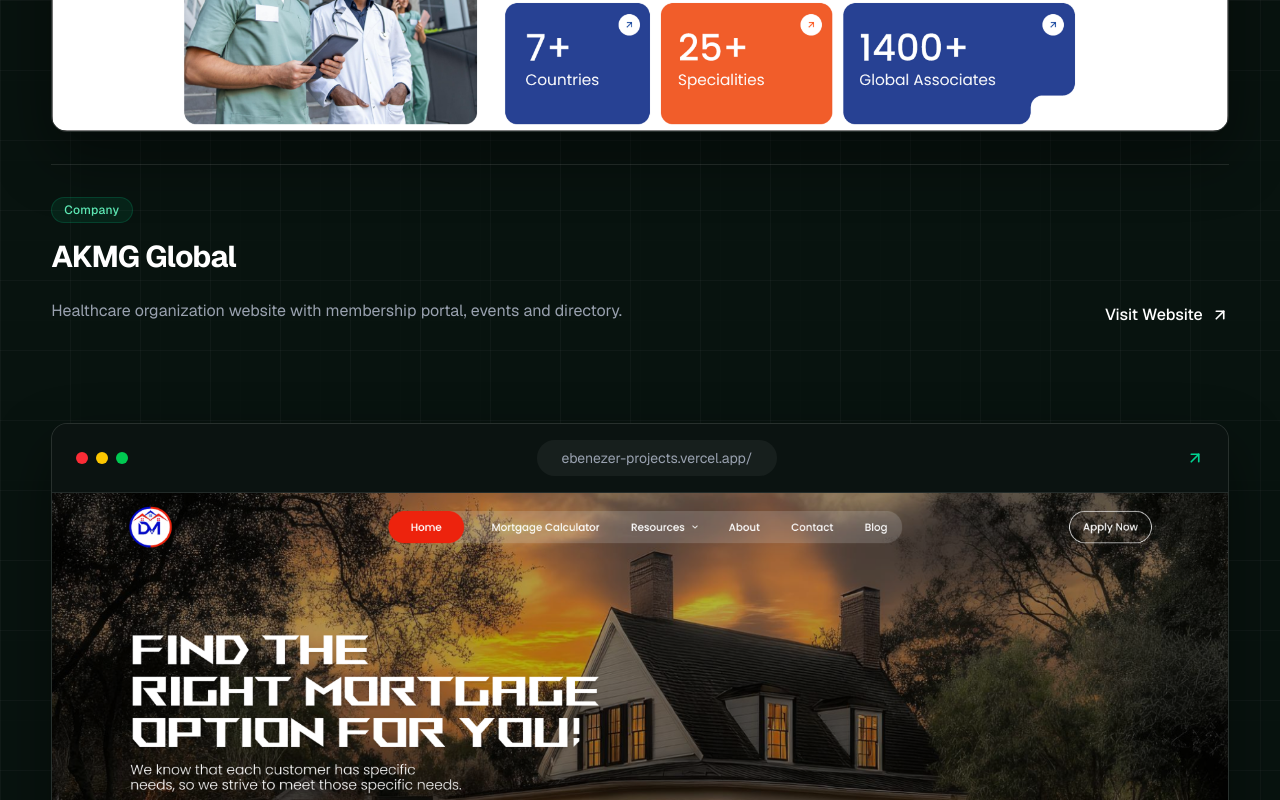
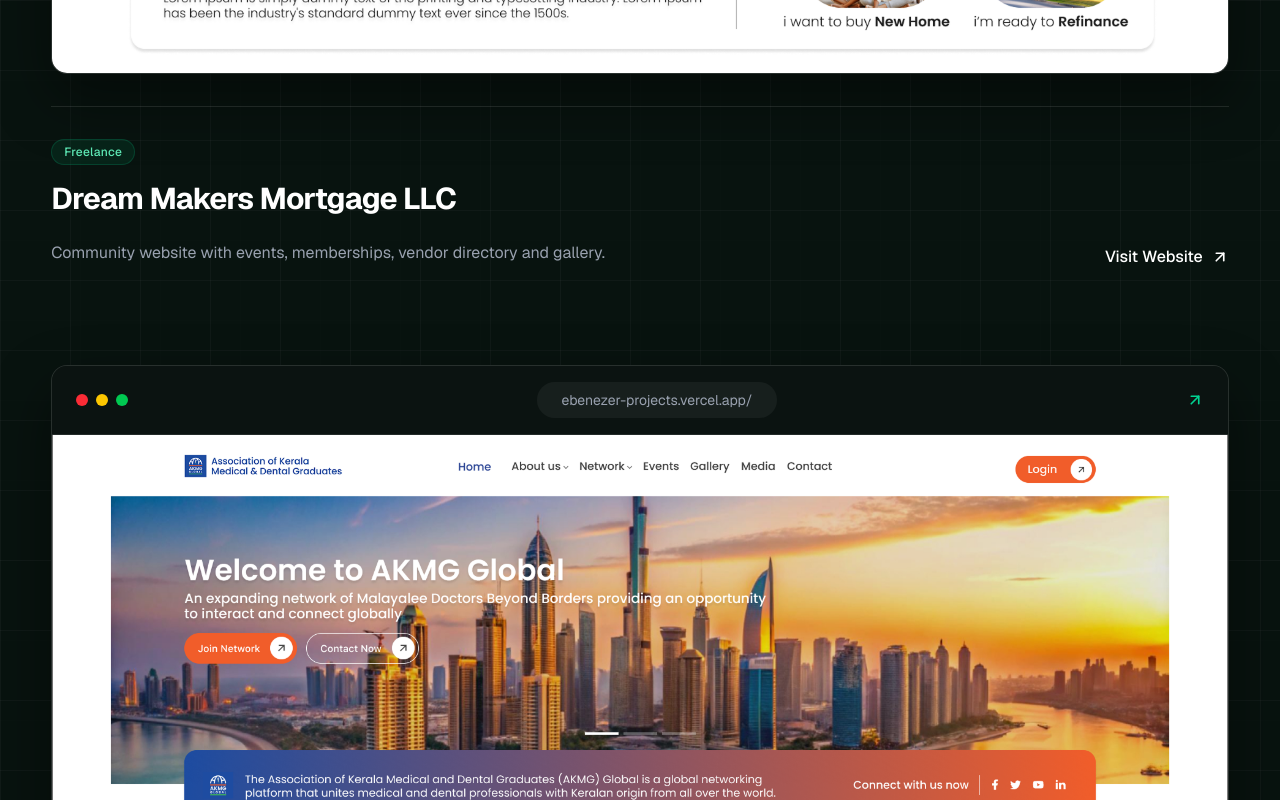
Before and after one commit to Ebenezerlalu07/ebenezer-projects, a Next.js app: page / in a window 1280 px wide. Shown: the part 1680-2480 px from the top of the page. Built offline with nearby package versions, Linux system fonts and the light colour scheme.

Commit message:
Add files via upload
files

```diff
--- a/app/page.tsx
+++ b/app/page.tsx
@@ -5,6 +5,18 @@
 
 
 const projects = [
+
+    {
+    title: "Dream Makers Mortgage LLC",
+    description:
+      "Community website with events, memberships, vendor directory and gallery.",
+    logo: "/logos/sienna.png",
+    image: "/Dream makers.png",
+    url: "https://ebenezer-projects.vercel.app/",
+    category: "Freelance",
+  },
+
+
   {
     title: "AKMG Global",
     description:
@@ -15,15 +27,6 @@
     category: "Company",
   },
 
-  {
-    title: "Dream Makers Mortgage LLC",
-    description:
-      "Community website with events, memberships, vendor directory and gallery.",
-    logo: "/logos/sienna.png",
-    image: "/Dream makers.png",
-    url: "https://ebenezer-projects.vercel.app/",
-    category: "Freelance",
-  },
 
   {
     title: "Sienna Malayali Community",
@@ -50,6 +53,26 @@
       "Premium event management website with modern UI and booking system.",
     logo: "/logo.png",
     image: "/Germancars.png",
+    url: "https://ebenezer-projects.vercel.app/",
+    category: "Freelance",
+  },
+
+  {
+    title: "Nothing X App",
+    description:
+      "Nothing X App Design Concept",
+    logo: "/logo.png",
+    image: "/nothing.png",
+    url: "https://ebenezer-projects.vercel.app/",
+    category: "Freelance",
+  },
+
+  {
+    title: "Lexus Website Concept",
+    description:
+      "Lexus Design Concept",
+    logo: "/logo.png",
+    image: "/lexus.png",
     url: "https://ebenezer-projects.vercel.app/",
     category: "Freelance",
   },
```
